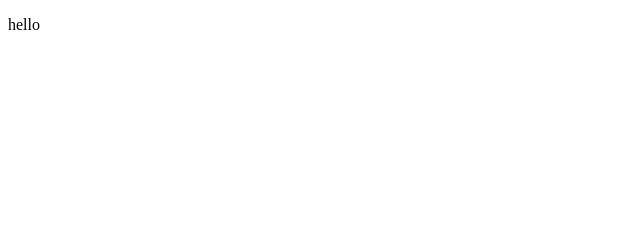
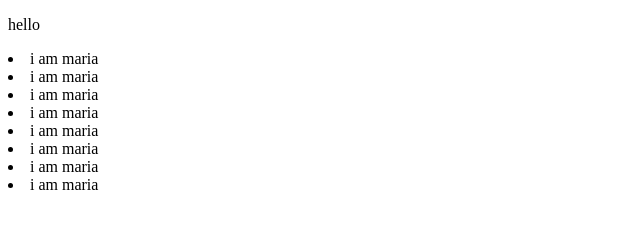
Before and after one commit to Maria-Farooq534/Python-Awfera, a plain HTML site: page index.html in a window 1280 px wide. Shown: the whole page, without its empty margins (0-640 px from the left). Drawn offline with Linux system fonts and the light colour scheme.

Commit message:
File updated

```diff
--- a/index.html
+++ b/index.html
@@ -7,5 +7,14 @@
 </head>
 <body>
     <p>hello</p>
+
+    <li>i am maria</li>
+    <li>i am maria</li>
+    <li>i am maria</li>
+    <li>i am maria</li>
+    <li>i am maria</li>
+    <li>i am maria</li>
+    <li>i am maria</li>
+    <li>i am maria</li>
 </body>
 </html>
```
